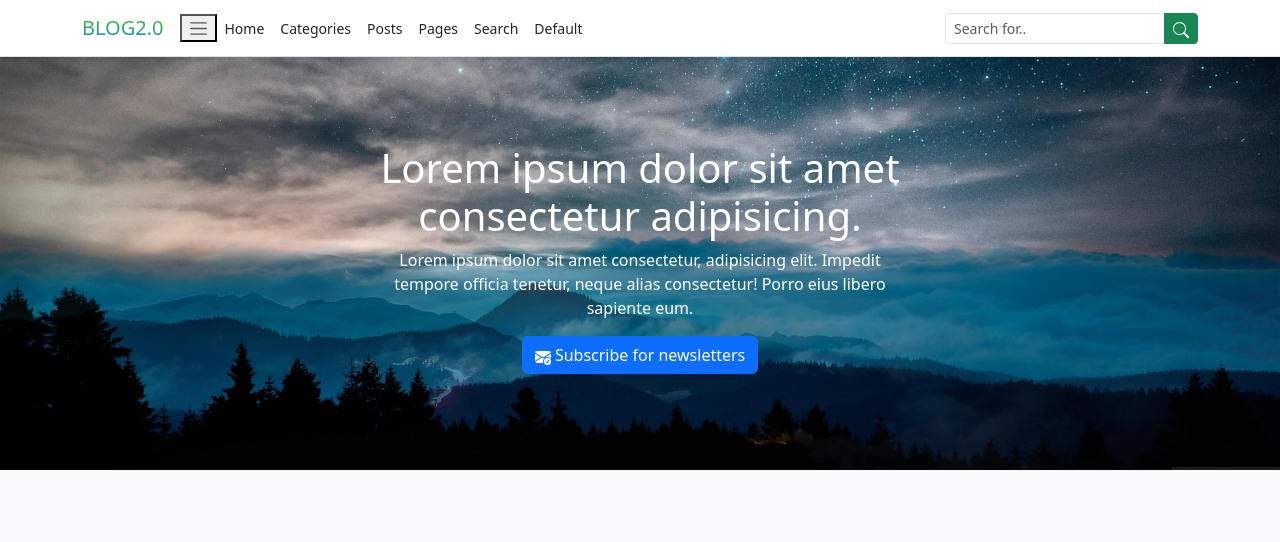
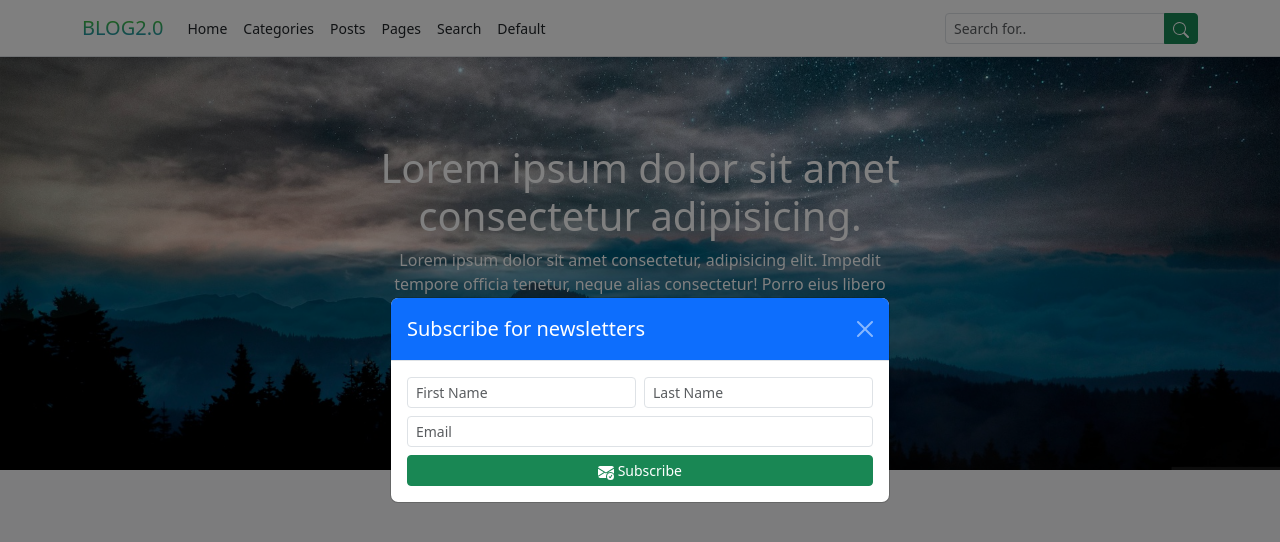
Before and after one commit to Kate-Iva/Blog-App, a plain HTML site: page index.html in a window 1280 px wide. Both pictures are taken after a click on the link "Subscribe for newsletters". Drawn offline with nearby package versions, Linux system fonts and the light colour scheme.

Commit message:
Subscribe Modal created

```diff
--- a/index.html
+++ b/index.html
@@ -1,30 +1,33 @@
 <!DOCTYPE html>
 <html lang="en">
   <head>
-    <meta charset="UTF-8">
-    <meta name="viewport" content="width=device-width, initial-scale=1.0">
+    <meta charset="UTF-8" />
+    <meta name="viewport" content="width=device-width, initial-scale=1.0" />
     <title>Home Template</title>
-    <link rel="stylesheet" href="https://cdn.jsdelivr.net/npm/bootstrap@5.3.0/dist/css/bootstrap.min.css" />
-    <link rel="stylesheet" href="style.css">
+    <link
+      rel="stylesheet"
+      href="https://cdn.jsdelivr.net/npm/bootstrap@5.3.0/dist/css/bootstrap.min.css"
+    />
+    <link rel="stylesheet" href="style.css" />
     <script src="https://cdn.jsdelivr.net/npm/bootstrap@5.3.0/dist/js/bootstrap.bundle.min.js"></script>
   </head>
   <body class="bg-light">
-
     <!-- Navbar -->
-    <nav class="navbar navbar-expand-lg bg-white small border-bottom shadow-sm fixed-top custom-nav">
+    <nav
+      class="navbar navbar-expand-lg bg-white small border-bottom shadow-sm fixed-top custom-nav"
+    >
       <div class="container">
         <a href="index.html" class="navbar-brand">
-                <span class="brand-style brand-gradient">
-                    BLOG2.0
-                </span>
+          <span class="brand-style brand-gradient"> BLOG2.0 </span>
         </a>
         <button
           type="button"
-            class="navbat-toggler"
-            data-bs-touggle="collaps"
+          class="navbar-toggler"
+          data-bs-toggle="collapse"
           data-bs-target="#blog-navbar"
           aria-expanded="false"
-            aria-label="Toggle Navigation">
+          aria-label="Toggle Navigation"
+        >
           <span class="navbar-toggler-icon"></span>
         </button>
         <div class="collapse navbar-collapse" id="blog-navbar">
@@ -50,10 +53,23 @@
           </ul>
           <form class="d-flex" role="search">
             <div class="input-group">
-                   <input type="search" class="form-control form-control-sm" placeholder="Search for..">
+              <input
+                type="search"
+                class="form-control form-control-sm"
+                placeholder="Search for.."
+              />
               <button type="submit" class="btn btn-sm btn-success">
-                    <svg xmlns="http://www.w3.org/2000/svg" width="16" height="16" fill="currentColor" class="bi bi-search" viewBox="0 0 16 16">
-                        <path d="M11.742 10.344a6.5 6.5 0 1 0-1.397 1.398h-.001q.044.06.098.115l3.85 3.85a1 1 0 0 0 1.415-1.414l-3.85-3.85a1 1 0 0 0-.115-.1zM12 6.5a5.5 5.5 0 1 1-11 0 5.5 5.5 0 0 1 11 0"/>
+                <svg
+                  xmlns="http://www.w3.org/2000/svg"
+                  width="16"
+                  height="16"
+                  fill="currentColor"
+                  class="bi bi-search"
+                  viewBox="0 0 16 16"
+                >
+                  <path
+                    d="M11.742 10.344a6.5 6.5 0 1 0-1.397 1.398h-.001q.044.06.098.115l3.85 3.85a1 1 0 0 0 1.415-1.414l-3.85-3.85a1 1 0 0 0-.115-.1zM12 6.5a5.5 5.5 0 1 1-11 0 5.5 5.5 0 0 1 11 0"
+                  />
                 </svg>
               </button>
             </div>
@@ -70,11 +86,31 @@
           <div class="col-md-6">
             <div class="banner-content text-center text-white my-5 py-5">
               <h1>Lorem ipsum dolor sit amet consectetur adipisicing.</h1>
-                           <p>Lorem ipsum dolor sit amet consectetur, adipisicing elit. Impedit tempore officia tenetur, neque alias consectetur! Porro eius libero sapiente eum.</p>
-                           <a href="#" class="btn btn-primary" data-bs-touggle="modal" data-bs-target="#subscribe-modal">
-                            <svg xmlns="http://www.w3.org/2000/svg" width="16" height="16" fill="currentColor" class="bi bi-envelope-check-fill" viewBox="0 0 16 16">
-                                <path d="M.05 3.555A2 2 0 0 1 2 2h12a2 2 0 0 1 1.95 1.555L8 8.414zM0 4.697v7.104l5.803-3.558zM6.761 8.83l-6.57 4.026A2 2 0 0 0 2 14h6.256A4.5 4.5 0 0 1 8 12.5a4.49 4.49 0 0 1 1.606-3.446l-.367-.225L8 9.586zM16 4.697v4.974A4.5 4.5 0 0 0 12.5 8a4.5 4.5 0 0 0-1.965.45l-.338-.207z"/>
-                                <path d="M16 12.5a3.5 3.5 0 1 1-7 0 3.5 3.5 0 0 1 7 0m-1.993-1.679a.5.5 0 0 0-.686.172l-1.17 1.95-.547-.547a.5.5 0 0 0-.708.708l.774.773a.75.75 0 0 0 1.174-.144l1.335-2.226a.5.5 0 0 0-.172-.686"/>
+              <p>
+                Lorem ipsum dolor sit amet consectetur, adipisicing elit.
+                Impedit tempore officia tenetur, neque alias consectetur! Porro
+                eius libero sapiente eum.
+              </p>
+              <a
+                href="#"
+                class="btn btn-primary"
+                data-bs-toggle="modal"
+                data-bs-target="#subscribe-modal"
+              >
+                <svg
+                  xmlns="http://www.w3.org/2000/svg"
+                  width="16"
+                  height="16"
+                  fill="currentColor"
+                  class="bi bi-envelope-check-fill"
+                  viewBox="0 0 16 16"
+                >
+                  <path
+                    d="M.05 3.555A2 2 0 0 1 2 2h12a2 2 0 0 1 1.95 1.555L8 8.414zM0 4.697v7.104l5.803-3.558zM6.761 8.83l-6.57 4.026A2 2 0 0 0 2 14h6.256A4.5 4.5 0 0 1 8 12.5a4.49 4.49 0 0 1 1.606-3.446l-.367-.225L8 9.586zM16 4.697v4.974A4.5 4.5 0 0 0 12.5 8a4.5 4.5 0 0 0-1.965.45l-.338-.207z"
+                  />
+                  <path
+                    d="M16 12.5a3.5 3.5 0 1 1-7 0 3.5 3.5 0 0 1 7 0m-1.993-1.679a.5.5 0 0 0-.686.172l-1.17 1.95-.547-.547a.5.5 0 0 0-.708.708l.774.773a.75.75 0 0 0 1.174-.144l1.335-2.226a.5.5 0 0 0-.172-.686"
+                  />
                 </svg>
                 Subscribe for newsletters
               </a>
@@ -84,5 +120,79 @@
       </div>
     </section>
     <!-- Banner -->
+
+    <!-- Subscribe Modal -->
+    <div
+      class="modal fade"
+      id="subscribe-modal"
+      data-bs-backdrop="static"
+      data-bs-keyboard="false"
+      tabindex="-1"
+      aria-hidden="true"
+    >
+<div class="modal-dialog modal-dialog-centered">
+    <div class="modal-content">
+        <div class="modal-header text-bg-primary">
+            <h5 class="modal-title">Subscribe for newsletters</h5>
+                <button
+                class="btn-close btn-close-white"
+                type="button"
+                data-bs-dismiss="modal"
+                aria-laber="Close"
+                >
+
+                </button>
+        </div>
+        <div class="modal-body">
+            <form>
+                <div class="row gx-2">
+                    <div class="col-md-6">
+                        <div class="mb-2">
+                            <input type="text" class="form-control form-control-sm" placeholder="First Name" required>
+                        </div>
+                    </div>
+                    <div class="col-md-6">
+                        <div class="mb-2">
+                            <input type="text" class="form-control form-control-sm" placeholder="Last Name" required>
+                        </div>
+                    </div>
+                    <div class="col-md-12">
+                        <div class="mb-2">
+                            <input type="email" class="form-control form-control-sm" placeholder="Email" required>
+                        </div>
+                    </div>
+                    <div class="col-md-12">
+                        <div class="d-grid">
+                            <button
+                            type="submit"
+                            class="btn btn-success btn-sm">
+                            <svg
+                            xmlns="http://www.w3.org/2000/svg"
+                            width="16"
+                            height="16"
+                            fill="currentColor"
+                            class="bi bi-envelope-check-fill"
+                            viewBox="0 0 16 16"
+                          >
+                            <path
+                              d="M.05 3.555A2 2 0 0 1 2 2h12a2 2 0 0 1 1.95 1.555L8 8.414zM0 4.697v7.104l5.803-3.558zM6.761 8.83l-6.57 4.026A2 2 0 0 0 2 14h6.256A4.5 4.5 0 0 1 8 12.5a4.49 4.49 0 0 1 1.606-3.446l-.367-.225L8 9.586zM16 4.697v4.974A4.5 4.5 0 0 0 12.5 8a4.5 4.5 0 0 0-1.965.45l-.338-.207z"
+                            />
+                            <path
+                              d="M16 12.5a3.5 3.5 0 1 1-7 0 3.5 3.5 0 0 1 7 0m-1.993-1.679a.5.5 0 0 0-.686.172l-1.17 1.95-.547-.547a.5.5 0 0 0-.708.708l.774.773a.75.75 0 0 0 1.174-.144l1.335-2.226a.5.5 0 0 0-.172-.686"
+                            />
+                          </svg>
+                            Subscribe
+                        </button>
+                        </div>
+                    </div>
+                </div>
+
+            </form>
+        </div>
+
+    </div>
+</div>
+</div>
+    <!-- Subscribe Modal -->
   </body>
 </html>
```
Lines whose indentation alone changed are shown as unchanged.
